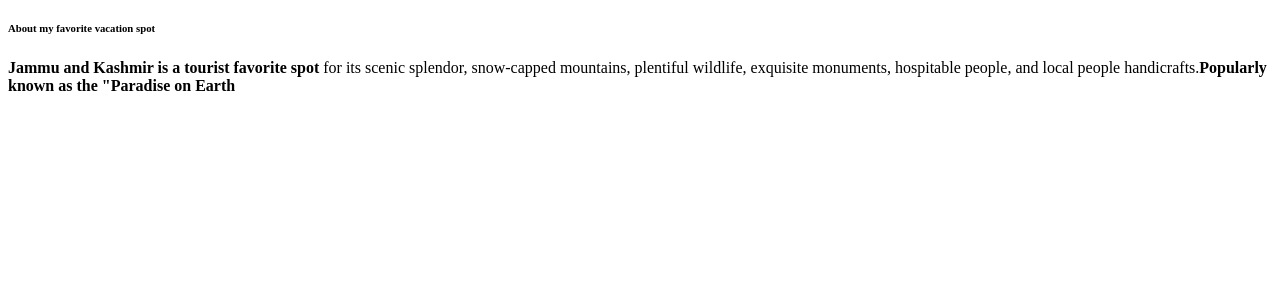
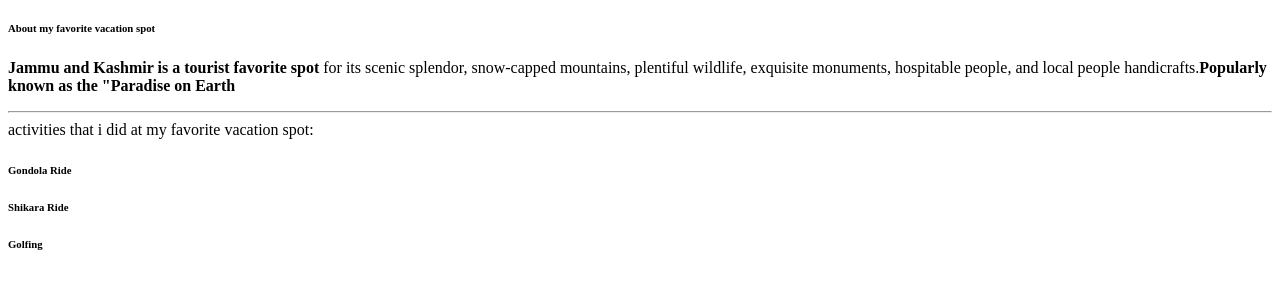
Before and after one commit to 44-563-WebApps-F23/44563-webapps-f23-assignment3-tejeshredddy, a plain HTML site: page index.html in a window 1280 px wide. Shown: the part 61-350 px from the top of the page. Drawn offline with Linux system fonts and the light colour scheme.

Commit message:
modified index.html

```diff
--- a/index.html
+++ b/index.html
@@ -9,5 +9,10 @@
         <h1>Tejesh Reddy Veeramreddy</h1>
         <h6>About my  favorite vacation spot</h6>
         <p><b>Jammu and Kashmir is a tourist favorite spot</b> for its scenic splendor, snow-capped mountains, plentiful wildlife, exquisite monuments, hospitable people, and local people handicrafts.<b>Popularly known as the "Paradise on Earth</b></p>
+        <hr>
+        activities that i did at my favorite vacation spot:
+        <h6>Gondola Ride</h6>
+        <h6>Shikara Ride</h6>
+        <h6>Golfing</h6>
     </body>
 </html>
```
